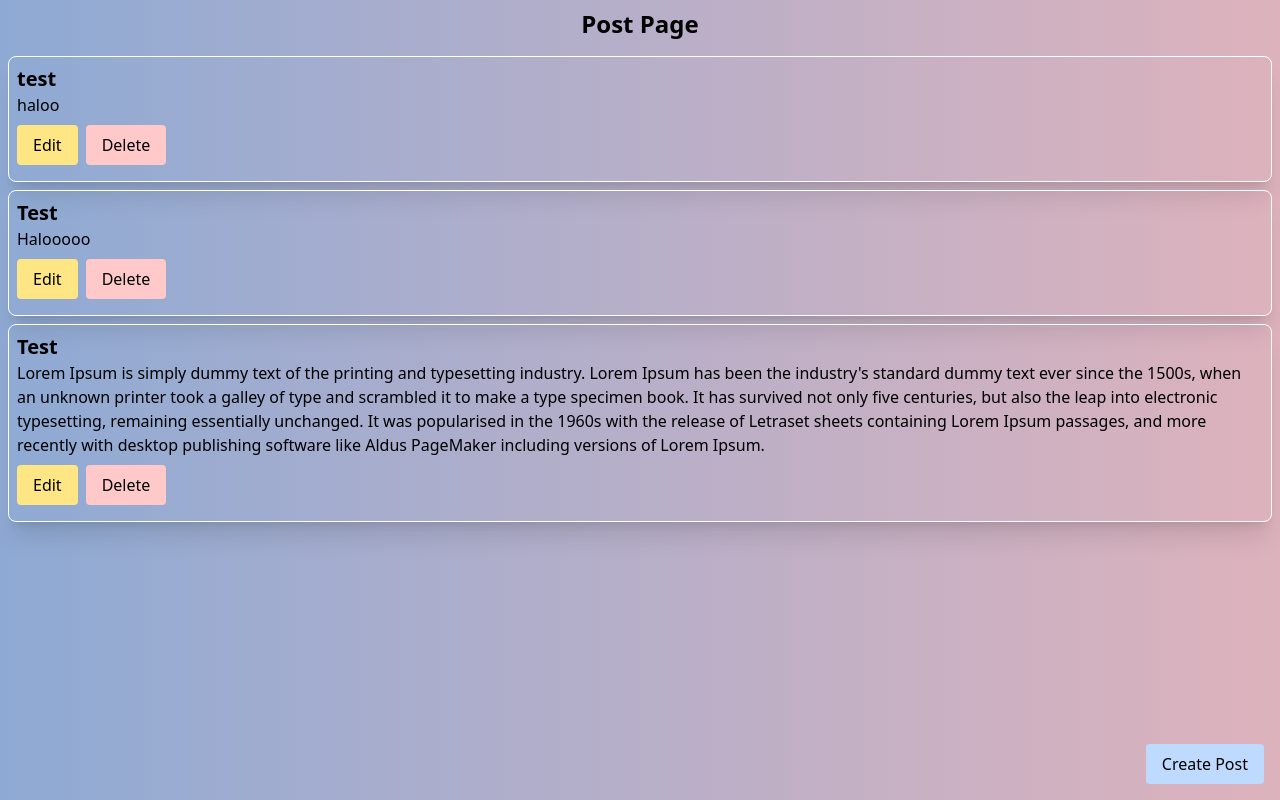
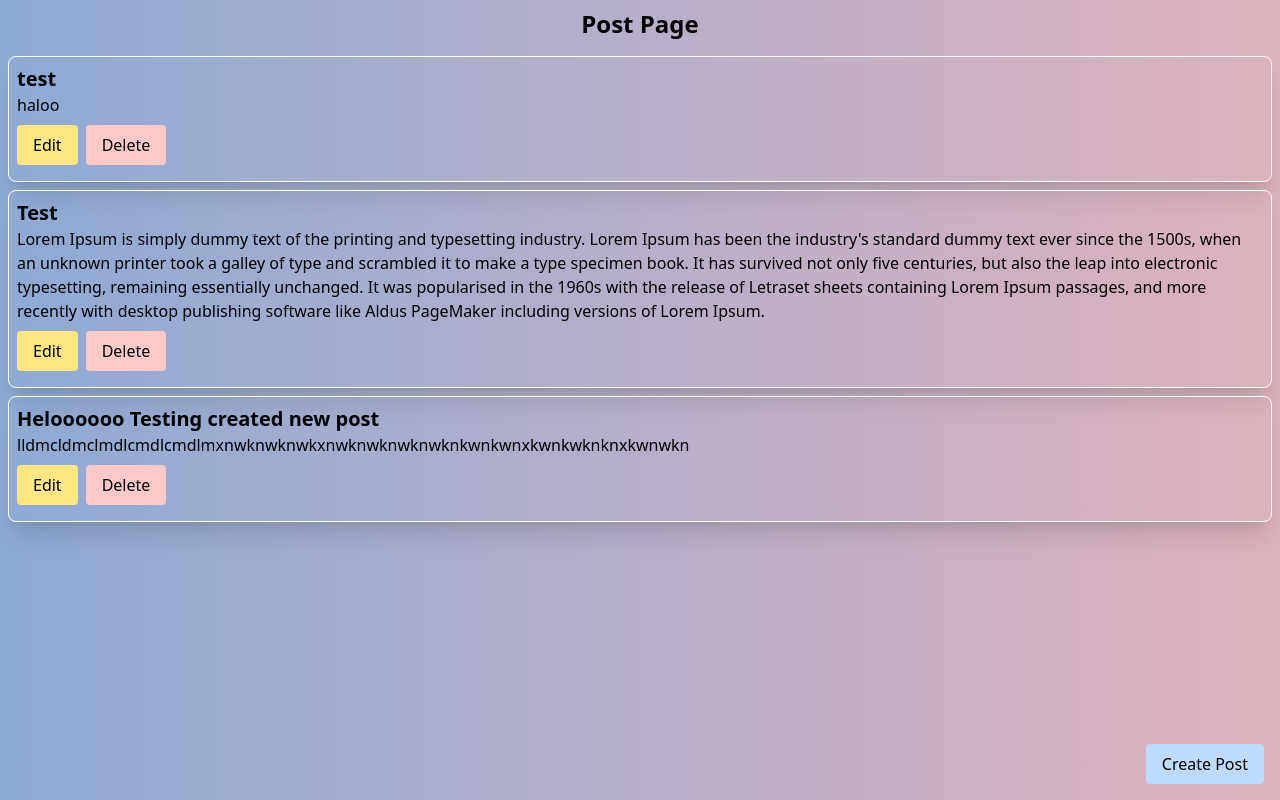
Before and after one commit to WidaSuryani/react-crud-app, a React (Vite) app: page / in a window 1280 px wide. Built offline with nearby package versions, Linux system fonts and the light colour scheme; data requests are answered from the project's data file; the HTML template or start-up script is replaced by a standard one; what @egoist/tailwindcss-icons would draw is missing.

Commit message:
fix : update function create update and delete

```diff
--- a/db.json
+++ b/db.json
@@ -6,14 +6,14 @@
       "content": "haloo"
     },
     {
-      "id": "565a",
-      "title": "Test",
-      "content": "Halooooo"
-    },
-    {
       "id": "3",
       "title": "Test",
       "content": "Lorem Ipsum is simply dummy text of the printing and typesetting industry. Lorem Ipsum has been the industry's standard dummy text ever since the 1500s, when an unknown printer took a galley of type and scrambled it to make a type specimen book. It has survived not only five centuries, but also the leap into electronic typesetting, remaining essentially unchanged. It was popularised in the 1960s with the release of Letraset sheets containing Lorem Ipsum passages, and more recently with desktop publishing software like Aldus PageMaker including versions of Lorem Ipsum."
+    },
+    {
+      "id": "0162",
+      "title": "Heloooooo Testing created new post",
+      "content": "lldmcldmclmdlcmdlcmdlmxnwknwknwkxnwknwknwknwknkwnkwnxkwnkwknknxkwnwkn"
     }
   ]
 }
--- a/src/components/HomePage.tsx
+++ b/src/components/HomePage.tsx
@@ -1,4 +1,5 @@
 import { useEffect, useState } from "react";
+import { useNavigate } from "react-router-dom";
 
 interface Post {
   id: number;
@@ -8,6 +9,7 @@ interface Post {
 
 const HomePage = () => {
   const [posts, setPosts] = useState<Post[]>([]);
+  const navigate = useNavigate();
 
   useEffect(() => {
     fetch("http://localhost:3001/posts")
@@ -33,7 +35,10 @@ const HomePage = () => {
             <h2 className="font-bold text-xl">{post.title}</h2>
             <p>{post.content}</p>
             <div className="flex py-2">
-              <button className="px-4 py-2 bg-amber-200 flex items-center rounded hover:bg-amber-300 ">
+              <button
+                onClick={() => navigate("/edit/" + post.id)}
+                className="px-4 py-2 bg-amber-200 flex items-center rounded hover:bg-amber-300 "
+              >
                 Edit <span className="i-mdi-file-edit" />
               </button>
               <button
@@ -46,7 +51,10 @@ const HomePage = () => {
           </div>
         ))}
       </div>
-      <button className="fixed bottom-4 right-4 bg-blue-200 px-4 py-2 flex items-center rounded hover:bg-blue-400 ">
+      <button
+        onClick={() => navigate("/create")}
+        className="fixed bottom-4 right-4 bg-blue-200 px-4 py-2 flex items-center rounded hover:bg-blue-400 "
+      >
         Create Post <span className="i-mdi-add-box" />
       </button>
     </div>
```
